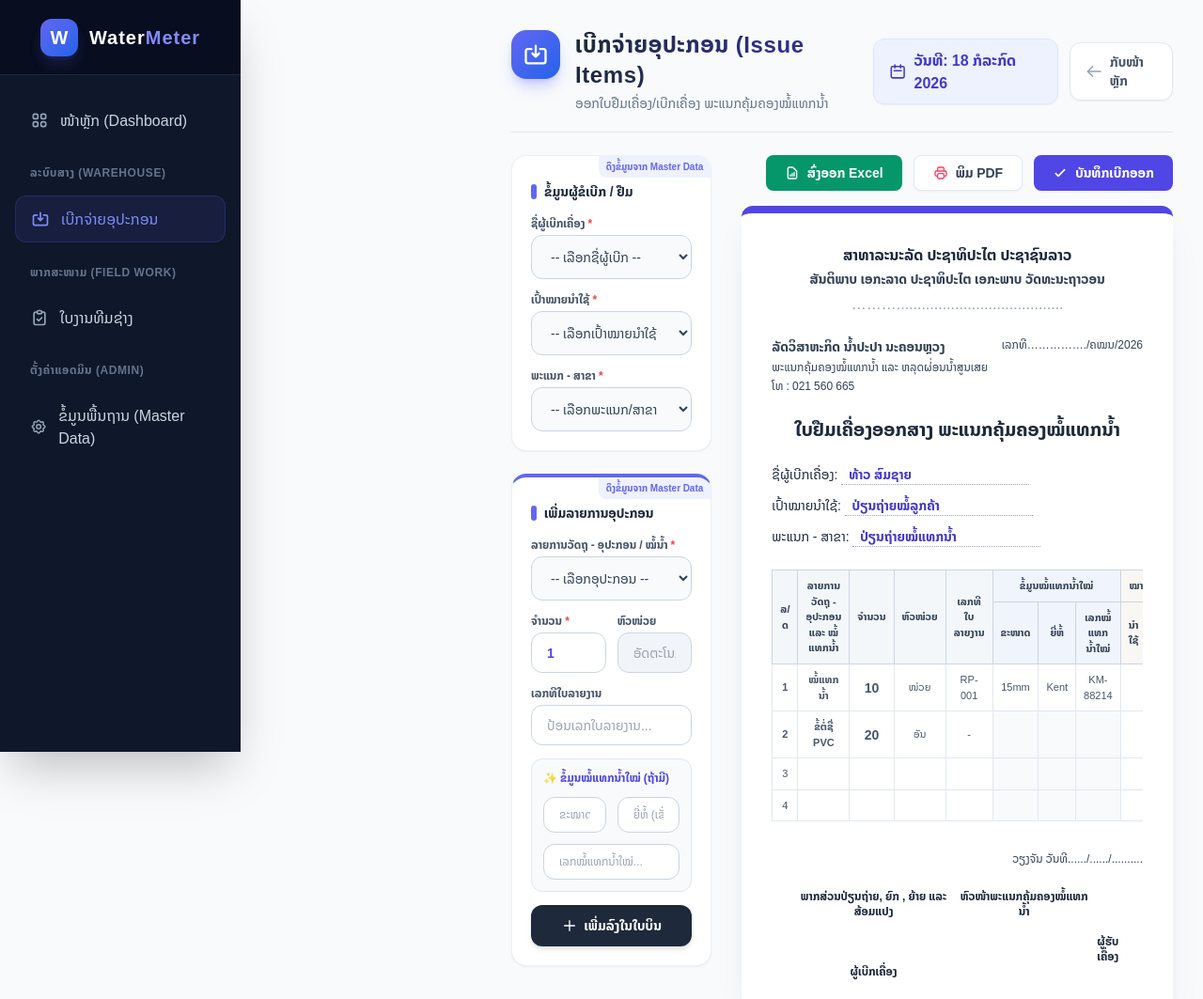
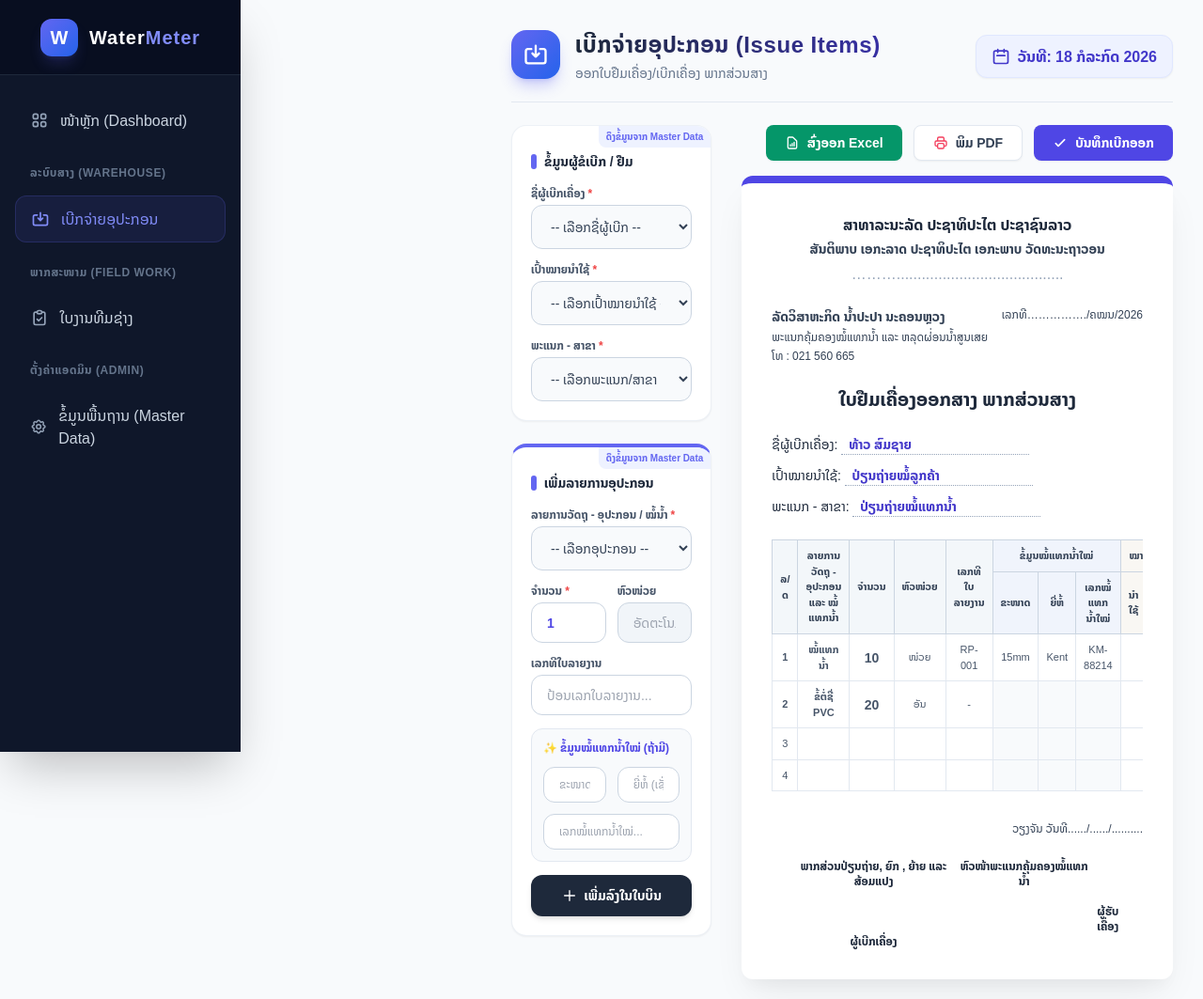
Before and after one commit to tamhlsmxq-dotcom/Meter, a plain HTML site: page pages/warehouse/issue-items.html in a window 1280 px wide. Shown: the top 1063 px of the page at 94% size. Drawn offline with nearby package versions, Linux system fonts and the light colour scheme.

Commit message:
ແກ້ຫນ້າເບີກຈ່າຍ

```diff
--- a/pages/warehouse/issue-items.html
+++ b/pages/warehouse/issue-items.html
@@ -29,7 +29,7 @@
 
     <main class="flex-1 p-8 ml-64 overflow-y-auto space-y-6">
 
-        <!-- ຫົວຂໍ້ຫຼັກຂອງໜ້າ + ປຸ່ມກັບໜ້າຫຼັກ -->
+        <!-- ຫົວຂໍ້ຫຼັກຂອງໜ້າ -->
         <div class="flex flex-col md:flex-row justify-between items-start md:items-center gap-4 border-b border-slate-200 pb-5">
             <div class="flex items-start space-x-4">
                 <div class="bg-gradient-to-br from-indigo-500 to-blue-600 p-3 rounded-2xl text-white shadow-lg shadow-indigo-500/30">
@@ -39,23 +39,15 @@
                 </div>
                 <div>
                     <h2 class="text-2xl font-extrabold text-transparent bg-clip-text bg-gradient-to-r from-slate-800 to-indigo-800 tracking-wide">ເບີກຈ່າຍອຸປະກອນ (Issue Items)</h2>
-                    <p class="text-slate-500 mt-1 text-sm">ອອກໃບຢືມເຄື່ອງ/ເບີກເຄື່ອງ ພະແນກຄຸ້ມຄອງໝໍ້ແທກນ້ຳ</p>
+                    <!-- ແກ້ໄຂແລ້ວ: ປ່ຽນເປັນ ພາກສ່ວນສາງ -->
+                    <p class="text-slate-500 mt-1 text-sm">ອອກໃບຢືມເຄື່ອງ/ເບີກເຄື່ອງ ພາກສ່ວນສາງ</p>
                 </div>
             </div>
 
-            <!-- ແຖບວັນທີ ແລະ ປຸ່ມກັບໜ້າຫຼັກ -->
-            <div class="flex items-center space-x-3">
-                <div class="bg-indigo-50 text-indigo-700 font-bold px-4 py-2.5 rounded-xl flex items-center shadow-sm border border-indigo-100">
-                    <svg class="w-5 h-5 mr-2" fill="none" stroke="currentColor" stroke-width="2" viewBox="0 0 24 24"><path stroke-linecap="round" stroke-linejoin="round" d="M8 7V3m8 4V3m-9 8h10M5 21h14a2 2 0 002-2V7a2 2 0 00-2-2H5a2 2 0 00-2 2v12a2 2 0 002 2z"/></svg>
-                    ວັນທີ: 18 ກໍລະກົດ 2026
-                </div>
-                <!-- ປຸ່ມກັບໜ້າຫຼັກ ມາໃໝ່ -->
-                <a href="/index.html" class="flex items-center space-x-2 px-4 py-2.5 bg-white border border-slate-200 hover:bg-slate-50 hover:text-indigo-600 hover:border-indigo-200 text-slate-600 rounded-xl transition-all shadow-sm group">
-                    <svg class="w-5 h-5 text-slate-400 group-hover:text-indigo-500 transition-colors" fill="none" stroke="currentColor" stroke-width="2" viewBox="0 0 24 24">
-                        <path stroke-linecap="round" stroke-linejoin="round" d="M10 19l-7-7m0 0l7-7m-7 7h18"></path>
-                    </svg>
-                    <span class="font-semibold text-sm">ກັບໜ້າຫຼັກ</span>
-                </a>
+            <!-- ແຖບວັນທີ -->
+            <div class="bg-indigo-50 text-indigo-700 font-bold px-4 py-2.5 rounded-xl flex items-center shadow-sm border border-indigo-100">
+                <svg class="w-5 h-5 mr-2" fill="none" stroke="currentColor" stroke-width="2" viewBox="0 0 24 24"><path stroke-linecap="round" stroke-linejoin="round" d="M8 7V3m8 4V3m-9 8h10M5 21h14a2 2 0 002-2V7a2 2 0 00-2-2H5a2 2 0 00-2 2v12a2 2 0 002 2z"/></svg>
+                ວັນທີ: 18 ກໍລະກົດ 2026
             </div>
         </div>
 
@@ -194,7 +186,8 @@
                     </div>
 
                     <div class="text-center mb-6">
-                        <h1 class="text-xl font-extrabold text-slate-800">ໃບຢືມເຄື່ອງອອກສາງ ພະແນກຄຸ້ມຄອງໝໍ້ແທກນ້ຳ</h1>
+                        <!-- ແກ້ໄຂແລ້ວ: ປ່ຽນເປັນ ພາກສ່ວນສາງ -->
+                        <h1 class="text-xl font-extrabold text-slate-800">ໃບຢືມເຄື່ອງອອກສາງ ພາກສ່ວນສາງ</h1>
                     </div>
 
                     <div class="text-sm text-slate-800 flex flex-wrap gap-x-8 gap-y-3 mb-6 font-medium">
```
